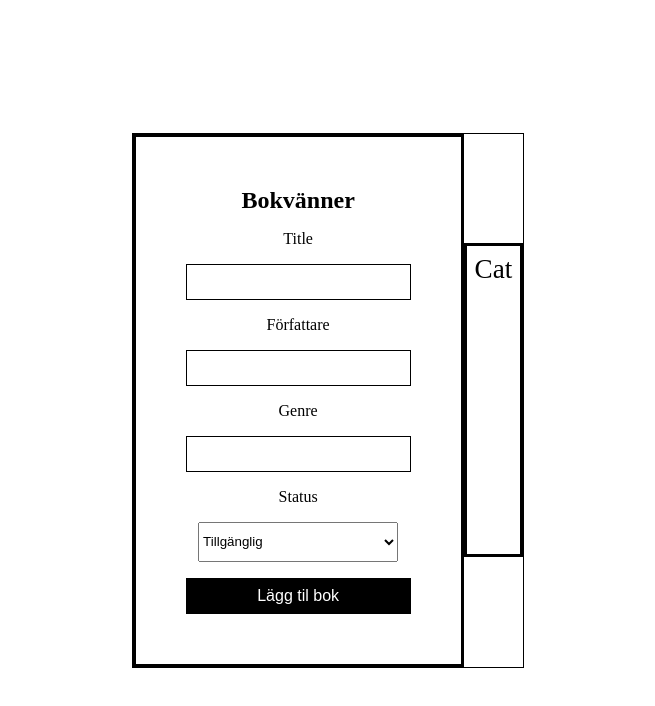
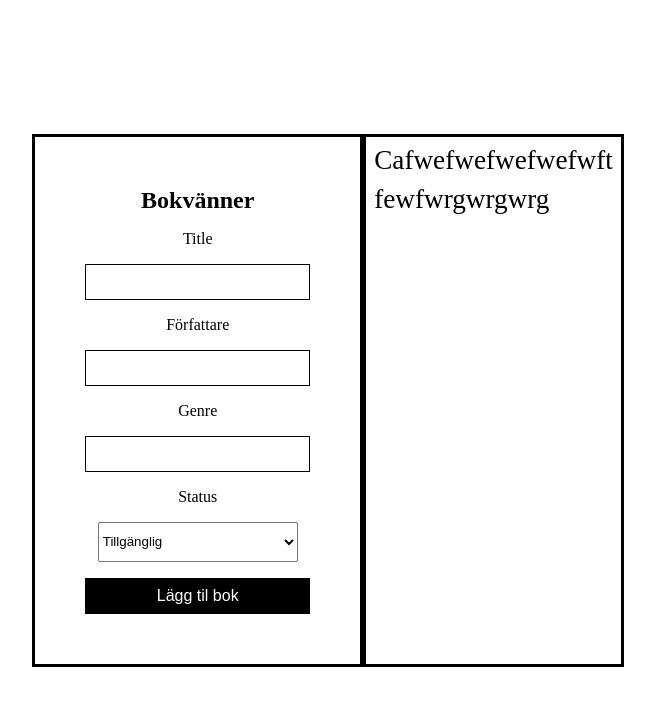
Before and after one commit to ErikTP/book-list-app, a plain HTML site: page index.html in a window 1280 px wide. Shown: the whole page, without its empty margins (312-967 px from the left). Drawn offline with Linux system fonts and the light colour scheme.

Commit message:
CSS commit 2

```diff
--- a/index.html
+++ b/index.html
@@ -27,7 +27,8 @@
       </form>
       <div class="list-border">
       <ul>
-        <li>Cat</li>
+        <li>Cafwefwefwefwefwft</li>
+        <li>fewfwrgwrgwrg</li>
       </ul>
     </div>
     </section>
--- a/styles.css
+++ b/styles.css
@@ -60,13 +60,6 @@ ul {
         margin: auto;
     }
 
-section {
-    display: flex;
-    align-items: center;
-    justify-content: space-between;
-    border: 1px solid #000;
-}
-
 li {
     display: flex;
     justify-content: space-between;
@@ -75,3 +68,7 @@ li {
     margin: 0.5rem;
     padding: var(--space-1x);
 }
+
+section{
+    display: flex;
+}
```
